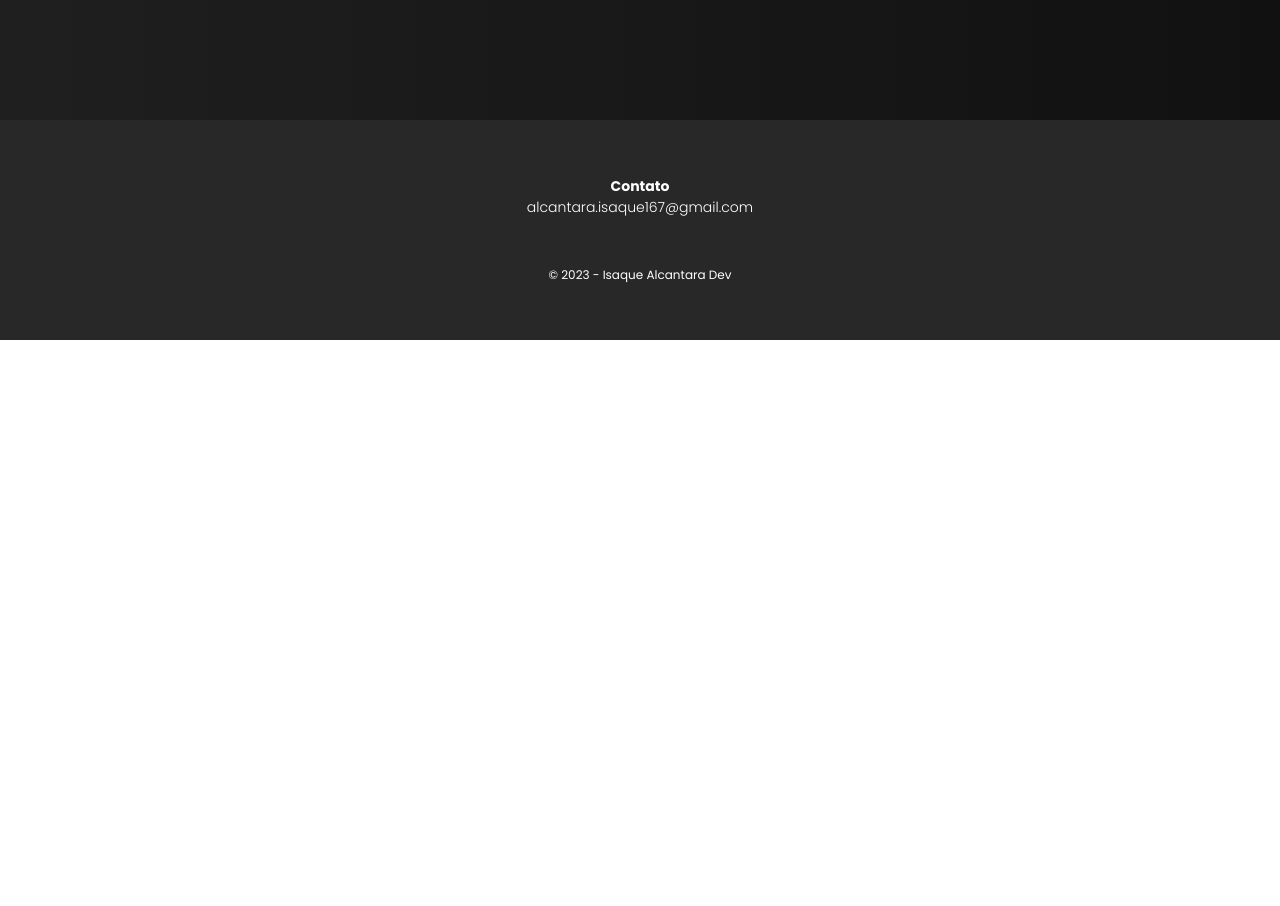
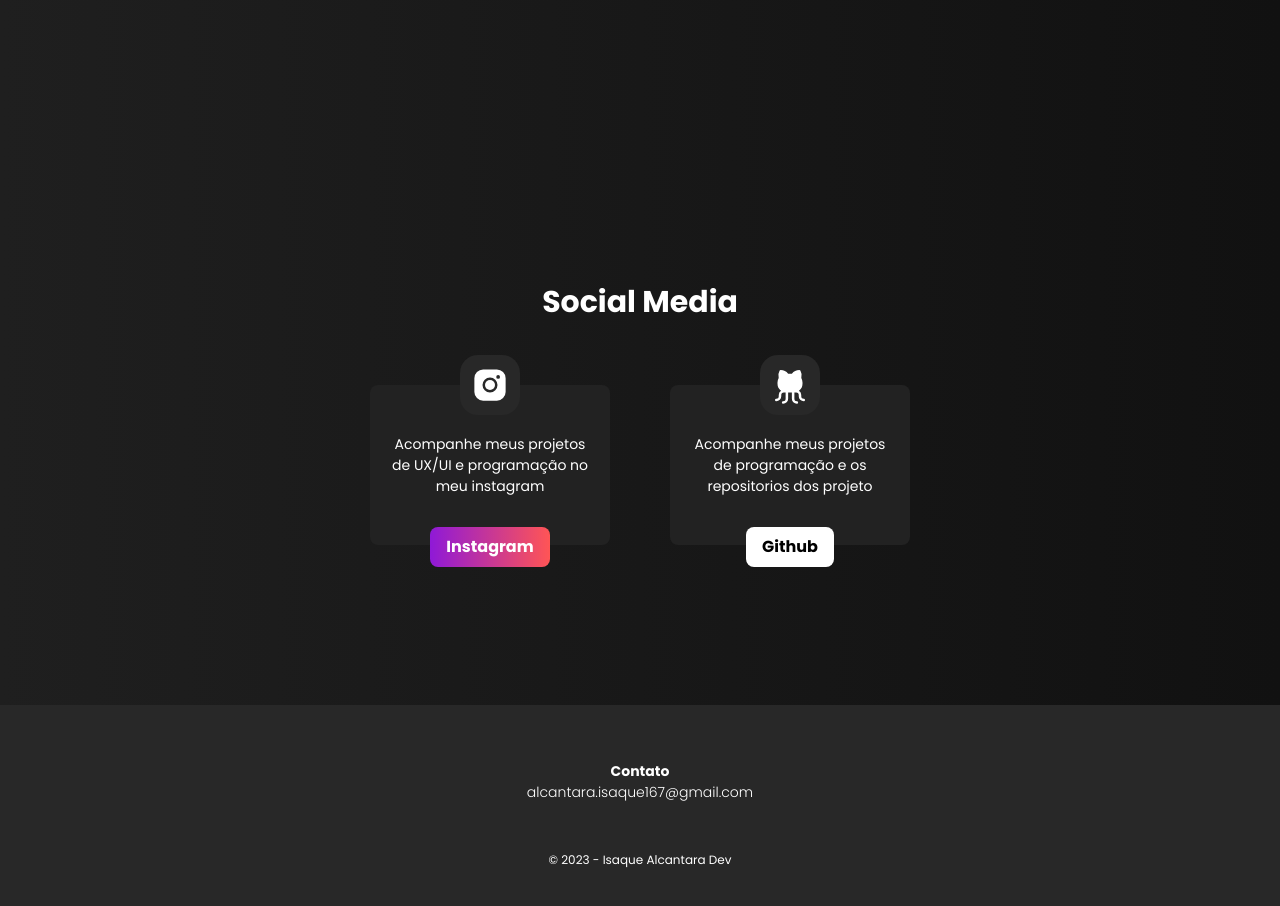
Before and after one commit to alcantaraDev/Portfolio, a Next.js app: page / in a window 1280 px wide. Shown: the part 2120-3026 px from the top of the page. Before the commit the page ends 2460 px from the top, so only its background shows below. Built offline with nearby package versions, Linux system fonts and the light colour scheme.

Commit message:
create:socialmedia section

```diff
--- a/components/link/index.tsx
+++ b/components/link/index.tsx
@@ -4,9 +4,11 @@ export type linkProps = {
     type?: "default" | "button"
     target?: "_blacnk"
     className?: string
+    textColor?: string
+    bgColor?: string
 }
 
-export function Link({children, href, type, target, className}:linkProps) {
+export function Link({children, href, type, target, className, bgColor, textColor}:linkProps) {
     if (type == "button") {
         return (
             <a
@@ -18,6 +20,10 @@ export function Link({children, href, type, target, className}:linkProps) {
             bg-gradient-to-r from-[#8F19D7] to-[#FF5555]
             ${className}
             `}
+            style={{
+                background: bgColor ?? "",
+                color: textColor
+            }}
             >
                 {children}
             </a>
--- /dev/null
+++ b/components/sections/SocialMedia/index.tsx
@@ -0,0 +1,24 @@
+import { SocialMediaCard } from "./socialMediaCard";
+
+export function SocialMediaSection() {
+    return (
+        <section
+        className="
+        text-white
+        flex flex-col items-center gap-[60px]
+        py-[80px] lg:py-[160px]
+        "
+        >
+            <h2 className="text-[30px] font-bold">Social Media</h2>
+            <div
+            className="
+            flex flex-col items-center gap-[82px]
+            md:flex-row md:gap-[60px]
+            "
+            >
+                <SocialMediaCard type="instagram"/>
+                <SocialMediaCard type="github"/>
+            </div>
+        </section>
+    )
+}
--- /dev/null
+++ b/components/sections/SocialMedia/socialMediaCard.tsx
@@ -0,0 +1,62 @@
+import { SlideIn } from "@/components/animate";
+import { Link } from "@/components/link";
+import { GithubLogo, InstagramLogo } from "phosphor-react";
+
+type props = {
+    type: "instagram" | "github"
+}
+
+const types = {
+    instagram: {
+        icon: <InstagramLogo size={40} weight="fill"/>,
+        text: "Acompanhe meus projetos de UX/UI e programação no meu instagram",
+        linkTitle: "Instagram",
+        linkURL: "https://www.instagram.com/alcantaraui/",
+        textColor: "",
+        bgColor: "",
+    },
+    github: {
+        icon: <GithubLogo size={40} weight="fill"/>,
+        text: "Acompanhe meus projetos de programação e os repositorios dos projeto",
+        linkTitle: "Github",
+        linkURL: "https://github.com/alcantaraDev",
+        textColor: "#000",
+        bgColor: "#fff",
+    },
+}
+
+export function SocialMediaCard({type}:props) {
+    const data = types[type]
+
+    return (
+        <SlideIn direction="bottomToTop" scrollAnimation>
+            <div
+            className="
+            w-[240px] h-[160px] bg-[#222] rounded-lg px-[20px]
+            flex flex-col justify-center items-center
+            relative text-center
+            "
+            >
+                <div
+                className="
+                absolute top-[-30px] left-[90px]
+                p-[10px] rounded-[18px] bg-gray
+                "
+                >
+                    {data.icon}
+                </div>
+                <p className="text-[14px]" >{data.text ?? "..."}</p>
+                <Link
+                href={data.linkURL}
+                target="_blacnk"
+                type="button"
+                className={`absolute bottom-[-22px]`}
+                textColor={data.textColor}
+                bgColor={data.bgColor}
+                >
+                    {data.linkTitle}
+                </Link>
+            </div>
+        </SlideIn>
+    )
+}
--- a/pages/index.tsx
+++ b/pages/index.tsx
@@ -8,6 +8,7 @@ import { Header } from "@/components/sections/header";
 import { HomeSection } from "@/components/sections/home";
 
 import { Poppins } from "next/font/google"
+import { SocialMediaSection } from "@/components/sections/SocialMedia";
 
 const poppins = Poppins({ subsets: ["latin"], weight:["100", "200", "300", "400", "500", "600", "700", "800", "900"] })
 
@@ -22,6 +23,7 @@ export default function Home() {
           <HomeSection/>
           <AbaoutMe/>
           <ServicesSection/>
+          <SocialMediaSection/>
         </main>
         <Footer/>
       </div>
```
